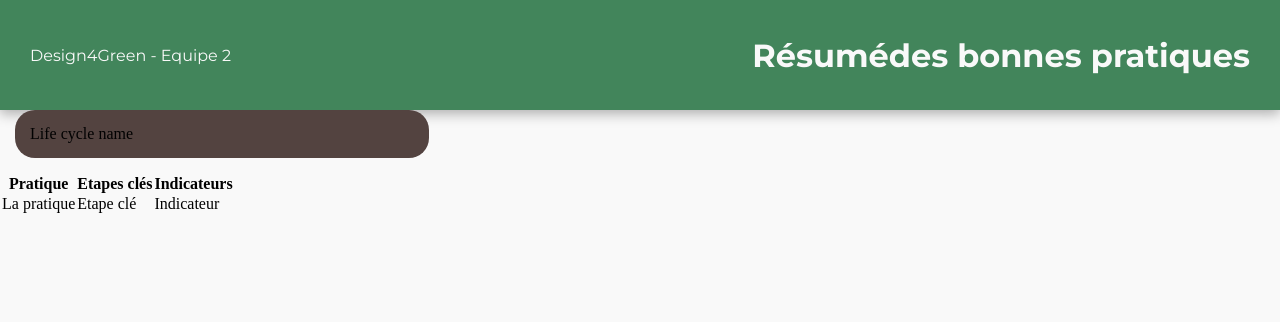
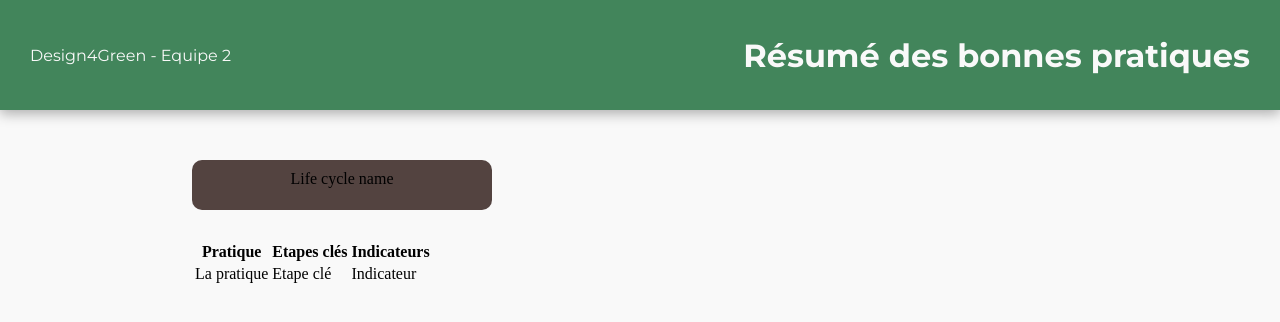
Before and after one commit to HugoDELCROIX/EcoConception, a PHP site: page /resume.html in a window 1280 px wide. Shown: the top 322 px of the page. Run offline with PHP 8.4, Linux system fonts and the light colour scheme.

Commit message:
résumé css

```diff
--- a/client/css/resume.css
+++ b/client/css/resume.css
@@ -1,15 +1,49 @@
 @import url("https://fonts.googleapis.com/css2?family=Montserrat:wght@300;400;700&display=swap");
+
+* {
+    margin: 0;
+}
+
+body {
+    background-color: #f9f9f9;
+}
+
+/* Style Header */
+header {
+    font-family: "Montserrat", sans-serif;
+    color: #f9f9f9;
+    background-color: #42855b;
+    height: 110px;
+    display: flex;
+    justify-content: space-between;
+    align-items: center;
+    padding: 0 30px 0;
+    box-shadow: rgba(0, 0, 0, 0.3) 0px 4px 12px;
+    justify-content: space-between;
+}
+
 
 h1 {
     text-align: center;
 }
 
-.group-header {
-    width: 30%;
-    height: 30%;
+#lcn{
+    position: absolute;
+    top: 20% !important;
+    width: 300px;
+    height: 40px;
     border: none 1px;
-    border-radius: 20px;
+    border-radius: 10px;
     background: #534340;
-     margin : 0px 15px 15px ;
-    padding : 15px ;
+    padding-top: 10px;
+    margin-left: 0px;
+    margin-right: 0px;
+    text-align: center;
+    left: 15%;
 }
+
+.group-body{
+    position: absolute;
+    top: 30%;
+    left: 15%;
+}
--- a/client/resume.html
+++ b/client/resume.html
@@ -4,7 +4,6 @@
     <meta charset="UTF-8">
     <meta http-equiv="X-UA-Compatible" content="IE=edge">
     <meta name="viewport" content="width=device-width, initial-scale=1.0">
-    <link rel="stylesheet" href="css\style.css">
     <link rel="stylesheet" href="css\resume.css">
     <title>Résumé des bonnes pratiques</title>
 </head>
@@ -12,14 +11,14 @@
     <header>
       <p>Design4Green - Equipe 2</p>
 
-      <h1>Résumédes bonnes pratiques</h1>
+      <h1>Résumé des bonnes pratiques</h1>
 
     </header>
 
     <section id="summary-container">
       <div class="grouped-practicies">
         <div class="group-header">
-          <p>Life cycle name</p>
+          <p id="lcn">Life cycle name</p>
         </div>
         <div class="group-body">
           <table>
```
